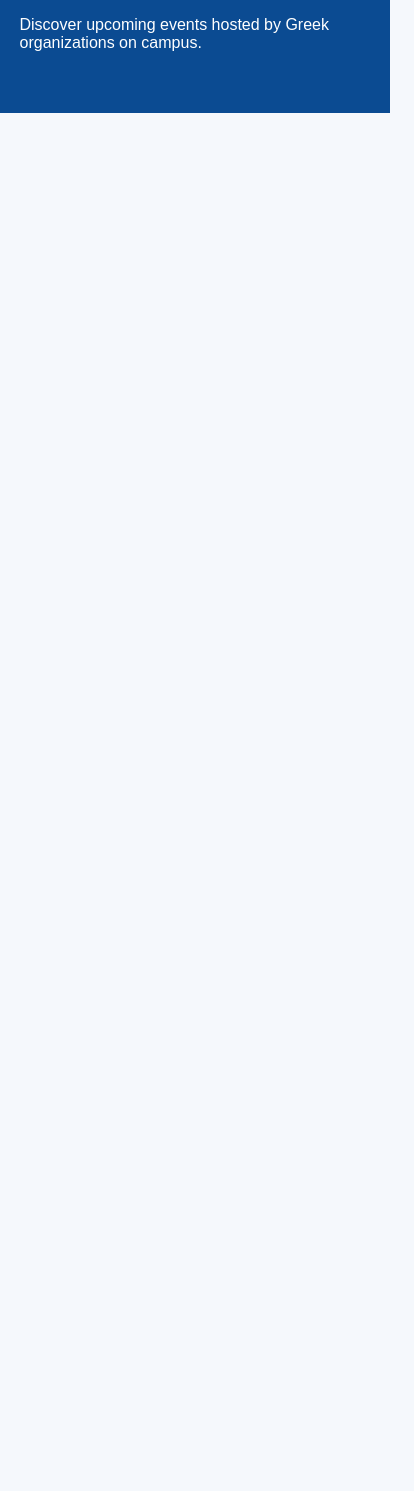
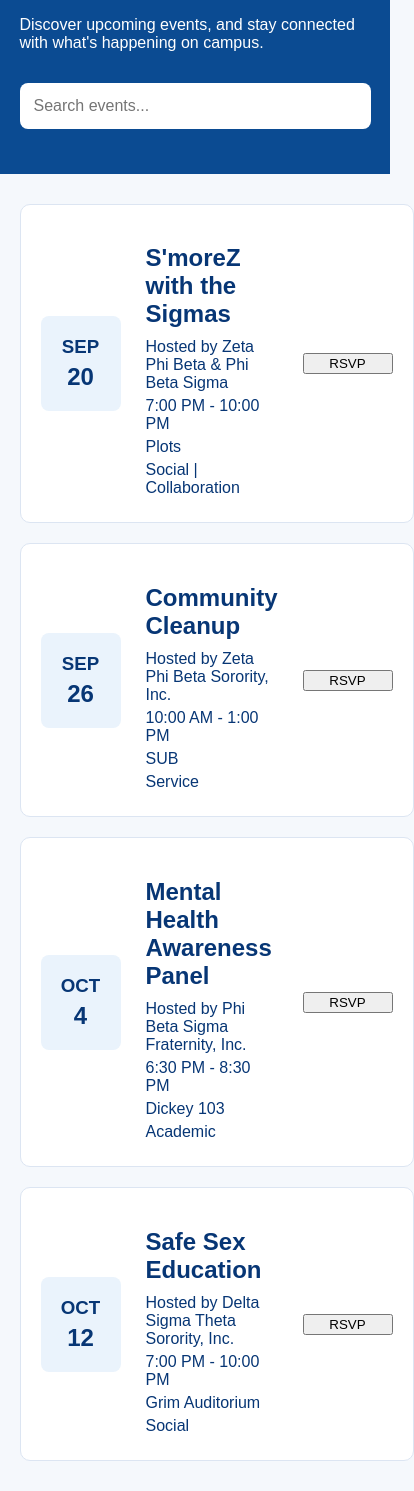
Before and after one commit to kahamlin/semester-project, a plain HTML site: page events.html in a window 390 px wide. Shown: the part 198-1689 px from the top of the page, 414 px wide, since content can reach past the window. Before the commit the page ends 844 px from the top, so only its background shows below. Drawn offline with Linux system fonts and the light colour scheme.

Commit message:
added the search for events

```diff
--- a/events.html
+++ b/events.html
@@ -14,9 +14,83 @@
         <a href="collaborations.html">Collaborations</a>
     </div>
     </nav>
-        <header class="page-header">
-            <h1>Events</h1>
-            <p>Discover upcoming events hosted by Greek organizations on campus.</p>
-        </header>
+       <header class="page-header">
+    <h1>Events</h1><p>Discover upcoming events, and stay connected with what's happening on campus.</p>
+
+    <input type="text" id="eventSearch"
+           placeholder="Search events...">
+</header>
+<section class="events">
+
+    <div class="event">
+        <div class="event-date">
+            <h3>SEP</h3>
+            <h2>20</h2>
+        </div>
+
+        <div class="event-info">
+            <h2>S'moreZ with the Sigmas</h2>
+            <p>Hosted by Zeta Phi Beta & Phi Beta Sigma</p>
+            <p>7:00 PM - 10:00 PM</p>
+            <p>Plots</p>
+            <p>Social | Collaboration</p>
+        </div>
+
+        <button class="rsvp-btn">RSVP</button>
+    </div>
+
+    <div class="event">
+        <div class="event-date">
+            <h3>SEP</h3>
+            <h2>26</h2>
+        </div>
+
+        <div class="event-info">
+            <h2>Community Cleanup</h2>
+            <p>Hosted by Zeta Phi Beta Sorority, Inc.</p>
+            <p>10:00 AM - 1:00 PM</p>
+            <p>SUB</p>
+            <p>Service</p>
+        </div>
+
+        <button class="rsvp-btn">RSVP</button>
+    </div>
+
+    <div class="event">
+        <div class="event-date">
+            <h3>OCT</h3>
+            <h2>4</h2>
+        </div>
+
+        <div class="event-info">
+            <h2>Mental Health Awareness Panel</h2>
+            <p>Hosted by Phi Beta Sigma Fraternity, Inc.</p>
+            <p>6:30 PM - 8:30 PM</p>
+            <p>Dickey 103</p>
+            <p>Academic</p>
+        </div>
+
+        <button class="rsvp-btn">RSVP</button>
+    </div>
+
+    <div class="event">
+        <div class="event-date">
+            <h3>OCT</h3>
+            <h2>12</h2>
+        </div>
+
+        <div class="event-info">
+            <h2>Safe Sex Education</h2>
+            <p>Hosted by Delta Sigma Theta Sorority, Inc.</p>
+            <p>7:00 PM - 10:00 PM</p>
+            <p>Grim Auditorium</p>
+            <p>Social</p>
+        </div>
+
+        <button class="rsvp-btn">RSVP</button>
+    </div>
+
+</section>
+<script src="script.js"></script>
     </body>
 </html>
--- a/script.js
+++ b/script.js
@@ -24,6 +24,7 @@ function viewEvents(){
     window.location.href = "events.html";
 }
 
+// Search and filter functionality for orgs
 const searchInput = document.querySelector("#orgSearch");
 const searchMessage = document.querySelector("#searchMessage");
 const organizations = document.querySelectorAll(".card2");
@@ -76,3 +77,32 @@ if (searchInput) {
 
     filterOrganizations();
 }
+
+// Search functionality for events
+const eventSearch = document.getElementById("eventSearch");
+const events = document.querySelectorAll(".event");
+const eventMessage = document.getElementById("eventMessage");
+
+if (eventSearch) {
+    eventSearch.addEventListener("input", function() {
+        const searchText = eventSearch.value.toLowerCase();
+        let found = 0;
+
+        events.forEach(function(event) {
+            const name = event.textContent.toLowerCase();
+
+            if (name.includes(searchText)) {
+                event.style.display = "flex";
+                found++;
+            } else {
+                event.style.display = "none";
+            }
+        });
+
+        if (found === 0) {
+            eventMessage.textContent = "No events found.";
+        } else {
+            eventMessage.textContent = "";
+        }
+    });
+}
--- a/styles.css
+++ b/styles.css
@@ -218,17 +218,6 @@ body {
 
 /* Responsive design */
 
-/* Tablets */
-@media (max-width: 900px) {
-    .organizations {
-        grid-template-columns: repeat(2, 1fr);
-    }
-
-    .navbar {
-        flex-direction: column;
-    }
-}
-
 /* Phones */
 @media (max-width: 600px) {
     .organizations {
@@ -273,3 +262,66 @@ body {
     padding: 35px;
     border-radius: 8px;
 }
+
+/* Events Page */
+.events {
+    display: grid;
+    gap: 20px;
+    padding: 30px 5%;
+}
+
+.event {
+    display: flex;
+    align-items: center;
+    gap: 25px;
+    background-color: white;
+    border: 1px solid #dce5f2;
+    border-radius: 10px;
+    padding: 20px;
+}
+
+.event-date {
+    background-color: #eaf3fc;
+    color: #073675;
+    text-align: center;
+    padding: 15px;
+    border-radius: 8px;
+    min-width: 80px;
+}
+
+.event-date h2,
+.event-date h3 {
+    margin: 5px;
+}
+
+.event-info {
+    flex: 1;
+}
+
+.event-info h2 {
+    color: #073675;
+    margin-bottom: 10px;
+}
+
+.event-info p {
+    margin: 5px 0;
+}
+
+.event .rsvp-btn {
+    width: auto;
+    min-width: 90px;
+}
+
+#eventSearch {
+    width: 100%;
+    padding: 14px;
+    margin-top: 15px;
+    border: none;
+    border-radius: 8px;
+    font-size: 16px;
+}
+
+#eventMessage {
+    text-align: center;
+    color: #073675;
+}
```
Also changed, not shown: collaborations.html (+1 -0 lines), index.html (+0 -3 lines).
